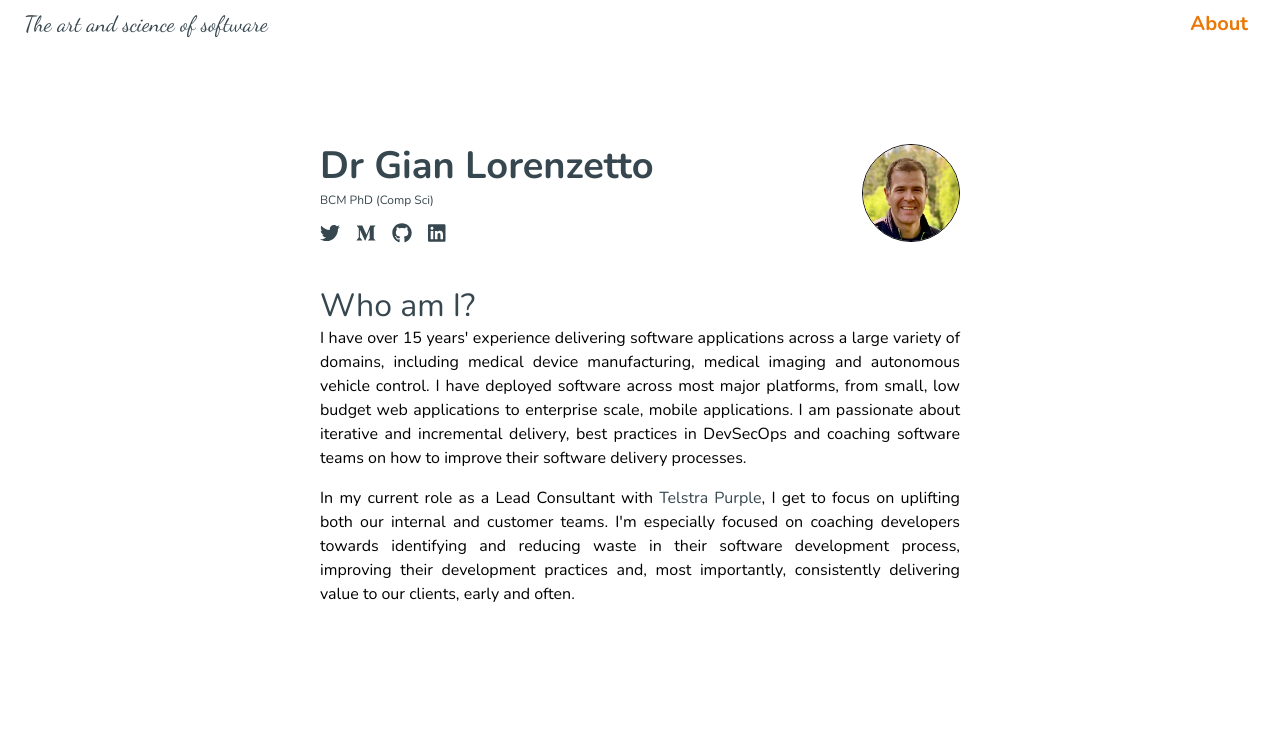
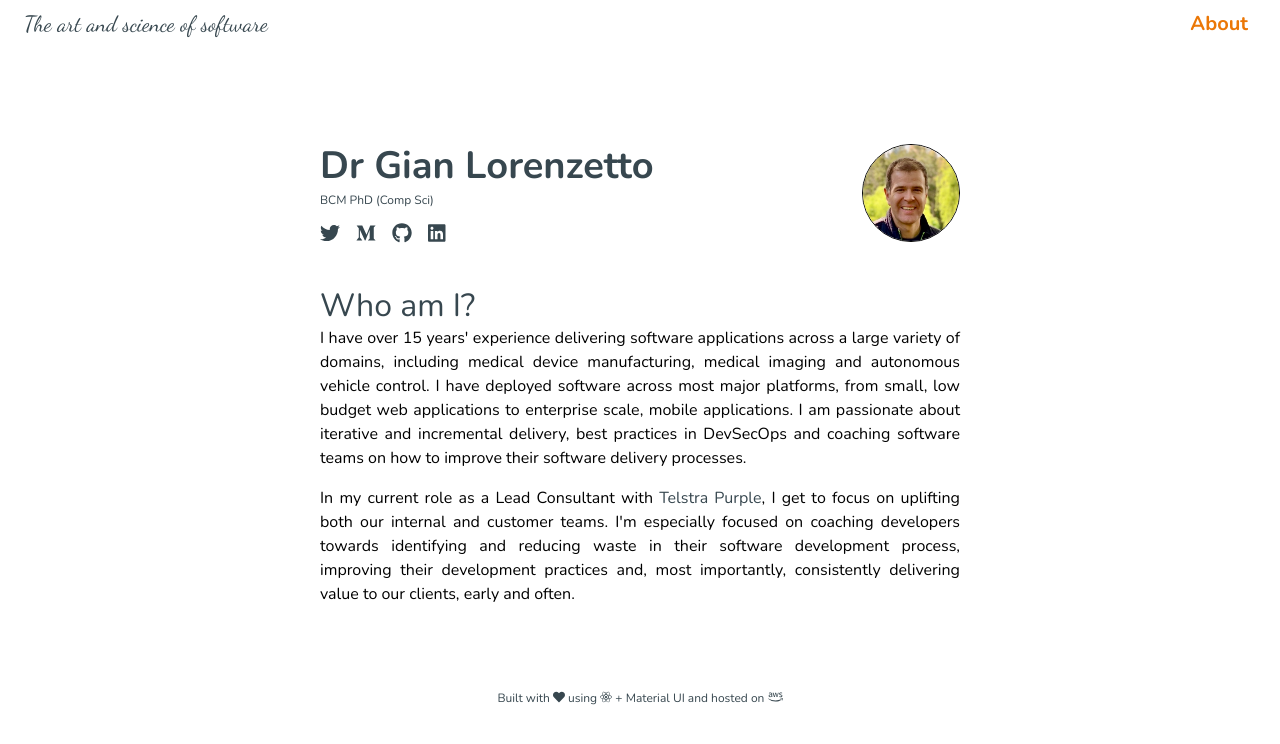
Before and after one commit to GianLorenzetto/zendibbler-react, a React (Create React App) app: page /about in a window 1280 px wide. Shown: the top 744 px of the page. Built offline with nearby package versions, Linux system fonts and the light colour scheme.

Commit message:
Add footer component.

```diff
--- a/package.json
+++ b/package.json
@@ -3,6 +3,8 @@
   "version": "0.1.0",
   "private": true,
   "dependencies": {
+    "@fortawesome/free-regular-svg-icons": "^5.13.0",
+    "@fortawesome/free-solid-svg-icons": "^5.13.0",
     "@material-ui/core": "^4.9.7",
     "@material-ui/icons": "^4.9.1",
     "react": "^16.13.0",
--- a/src/App.tsx
+++ b/src/App.tsx
@@ -3,6 +3,8 @@ import { BrowserRouter as Router, Switch, Route } from "react-router-dom";
 import { createMuiTheme, ThemeProvider } from "@material-ui/core/styles";
 import About from "./pages/About";
 import NavBar from "./components/NavBar";
+import Footer from "./components/Footer";
+import { Container } from "@material-ui/core";
 
 const theme = createMuiTheme({
   typography: {
@@ -39,6 +41,9 @@ function App() {
               <About />
             </Route>
           </Switch>
+          <Container maxWidth="xs">
+            <Footer />
+          </Container>
         </div>
       </ThemeProvider>
     </Router>
--- /dev/null
+++ b/src/components/Footer.tsx
@@ -0,0 +1,38 @@
+import React from "react";
+import {
+  Typography,
+  Container,
+  makeStyles,
+  Theme,
+  createStyles,
+} from "@material-ui/core";
+import { faHeart } from "@fortawesome/free-solid-svg-icons";
+import { faReact, faAws } from "@fortawesome/free-brands-svg-icons";
+import { FontAwesomeIcon } from "@fortawesome/react-fontawesome";
+
+const useStyles = makeStyles((theme: Theme) =>
+  createStyles({
+    footer: {
+      textAlign: "center",
+      paddingTop: "4rem",
+    },
+  })
+);
+
+const Footer = () => {
+  const classes = useStyles();
+
+  return (
+    <footer>
+      <div className={classes.footer}>
+        <Typography variant="caption" color="primary">
+          Built with <FontAwesomeIcon icon={faHeart} /> using{" "}
+          <FontAwesomeIcon icon={faReact} /> + Material UI and hosted on{" "}
+          <FontAwesomeIcon icon={faAws} />
+        </Typography>
+      </div>
+    </footer>
+  );
+};
+
+export default Footer;
```
Also changed, not shown: 1 other file (tests, documents, lock files or other folders).
